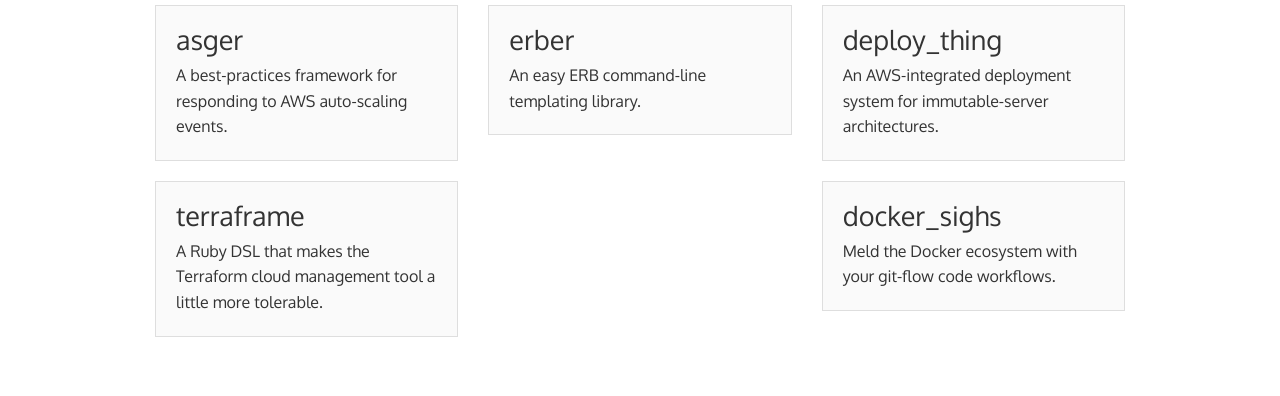
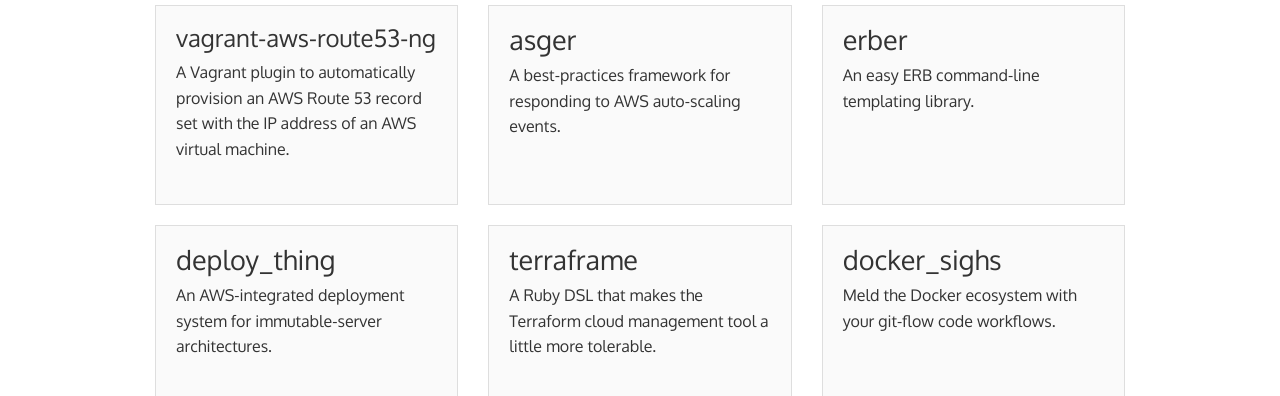
Before and after one commit to edboxes/edboxes.github.io, a website: page index.html in a window 1280 px wide. Shown: the part 404-800 px from the top of the page. Drawn offline with Linux system fonts and the light colour scheme.

Commit message:
added vagrant-aws-route53-ng

```diff
--- a/index.html
+++ b/index.html
@@ -77,8 +77,20 @@
       </div>
       <div class="row" data-equalizer>
         <div class="project large-4 medium-6 columns">
+          <a href="https://github.com/edboxes/vagrant-aws-route53-ng" target="_blank">
+            <div class="inset">
+              <h3 style="font-size: 1.5rem">vagrant-aws-route53-ng</h3>
+              <p>
+                A Vagrant plugin to automatically provision an AWS Route 53 record set with the
+                IP address of an AWS virtual machine.
+              </p>
+            </div>
+          </a>
+        </div>
+
+        <div class="project large-4 medium-6 columns">
           <a href="https://github.com/edboxes/asger" target="_blank">
-            <div class="inset" data-equalizer-watch>
+            <div class="inset">
               <h3>asger</h3>
               <p>
                 A best-practices framework for responding to AWS auto-scaling events.
@@ -89,7 +101,7 @@
 
         <div class="project large-4 medium-6 columns">
           <a href="https://github.com/edboxes/erber" target="_blank">
-            <div class="inset" data-equalizer-watch>
+            <div class="inset">
               <h3>erber</h3>
               <p>
                 An easy ERB command-line templating library.
@@ -100,7 +112,7 @@
 
         <div class="project large-4 medium-6 columns">
           <a href="https://github.com/edboxes/deploy-thing" target="_blank">
-            <div class="inset" data-equalizer-watch>
+            <div class="inset">
               <h3>deploy_thing</h3>
               <p>
                 An AWS-integrated deployment system for immutable-server architectures.
@@ -111,7 +123,7 @@
 
         <div class="project large-4 medium-6 columns">
           <a href="https://github.com/edboxes/terraframe" target="_blank">
-            <div class="inset" data-equalizer-watch>
+            <div class="inset">
               <h3>terraframe</h3>
               <p>
                 A Ruby DSL that makes the Terraform cloud management tool a little more tolerable.
@@ -122,7 +134,7 @@
 
         <div class="project large-4 medium-6 columns">
           <a href="https://github.com/edboxes/docker_sighs" target="_blank">
-            <div class="inset" data-equalizer-watch>
+            <div class="inset">
               <h3>docker_sighs</h3>
               <p>
                 Meld the Docker ecosystem with your git-flow code workflows.
--- a/scss/app.scss
+++ b/scss/app.scss
@@ -93,7 +93,11 @@
     margin-top: 1em;
   }
 }
-@media #{$medium-only} { }
+@media #{$medium-only} {
+  .inset {
+    min-height: 175px;
+  }
+}
 
 @media #{$large-up} {
   section#SPLASH h1 {
@@ -101,6 +105,9 @@
     font-size: 250%;
   }
 
+  .inset {
+    min-height: 200px;
+  }
 
 }
 @media #{$large-only} { }
```
Also changed, not shown: stylesheets/app.css.
